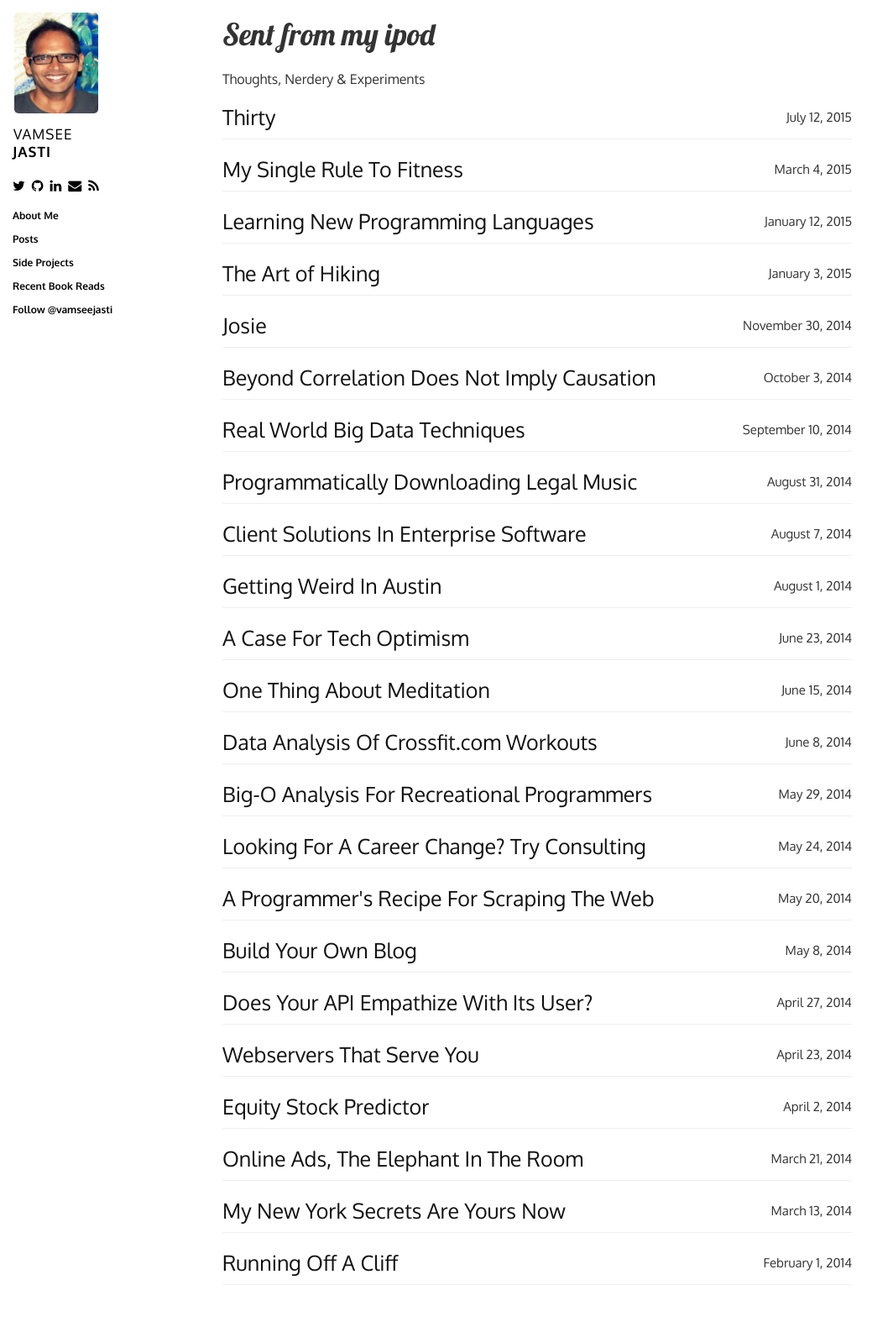
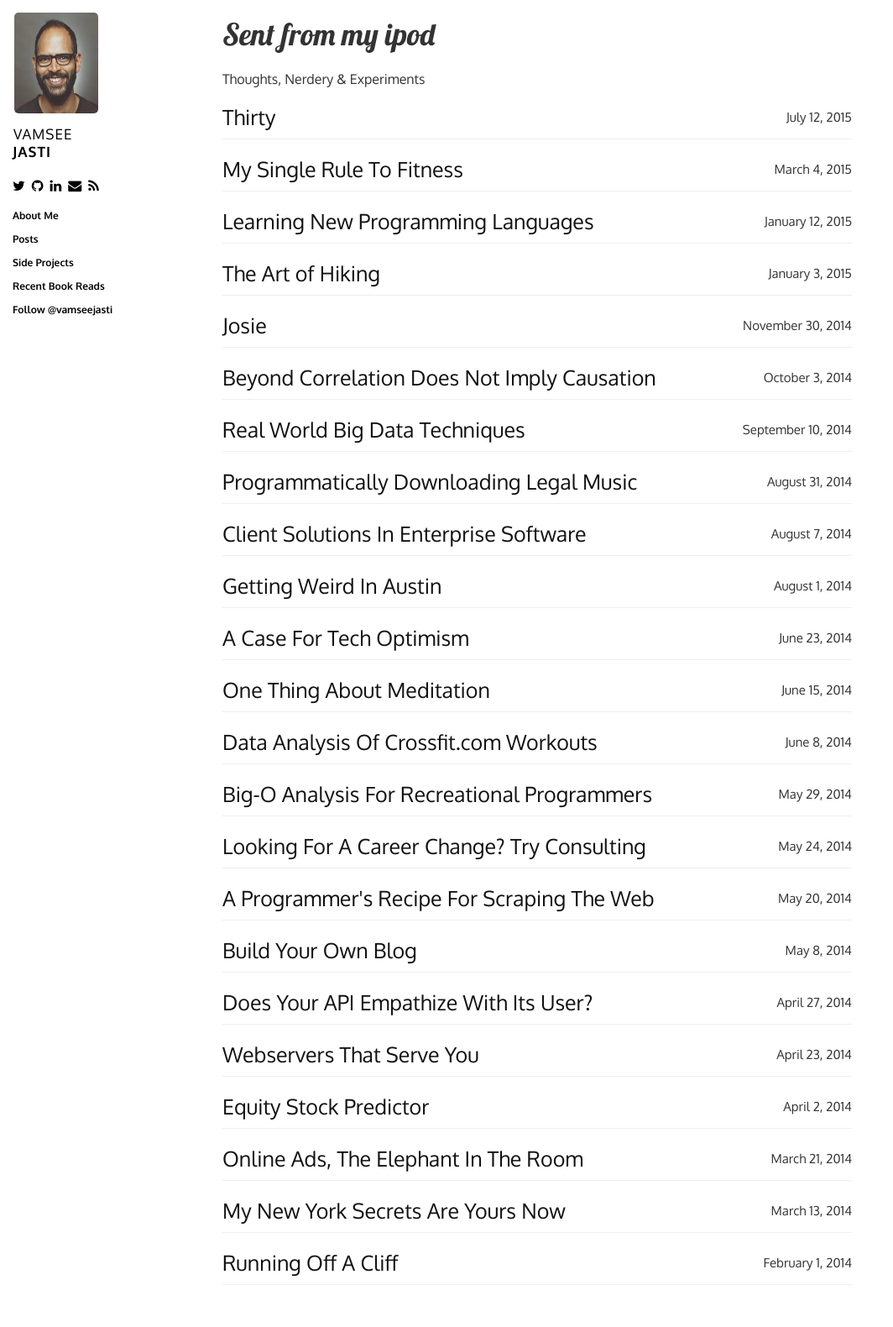
Before and after one commit to jasti/jasti.github.io, a Jekyll site: the page built from index.html, in a window 1280 px wide. Shown: the whole page at 84% size, without its empty margins (0-1064 px from the left). Built offline with Jekyll 4.4.1, drawn with Linux system fonts in a browser that asks for light colours; nearby versions of some CDN libraries; Markdown is read by kramdown in place of the engine named in the settings.

Commit message:
update headshot

```diff
--- a/_config.yml
+++ b/_config.yml
@@ -1,9 +1,6 @@
-markdown: rdiscount
+markdown: kramdown
 highlighter: pygments
 permalink: /posts/:title
-rdiscount:
-  extensions: [smart]
-
 name: Vamsee Jasti
 blog_name: Sent from my ipod
 url: jasti.github.io
--- a/_layouts/layout.html
+++ b/_layouts/layout.html
@@ -49,7 +49,7 @@
   <section class="sidebar">
 
     <a href="/">
-      <img src="/images/blogpic2.jpg" height="120" width="100" class="avatar" />
+      <img src="/images/headshot.jpeg" height="120" width="100" class="avatar" />
     </a>
 
 
```
Also changed, not shown: images/headshot.jpeg (added).
